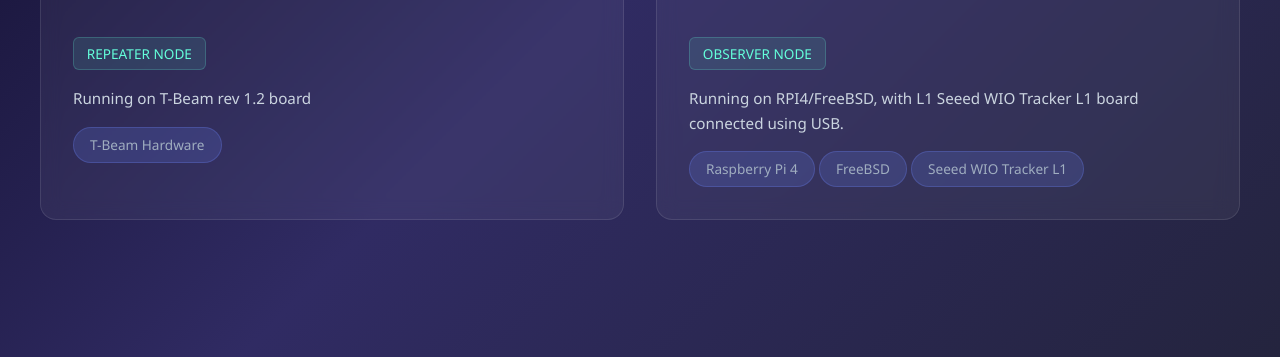
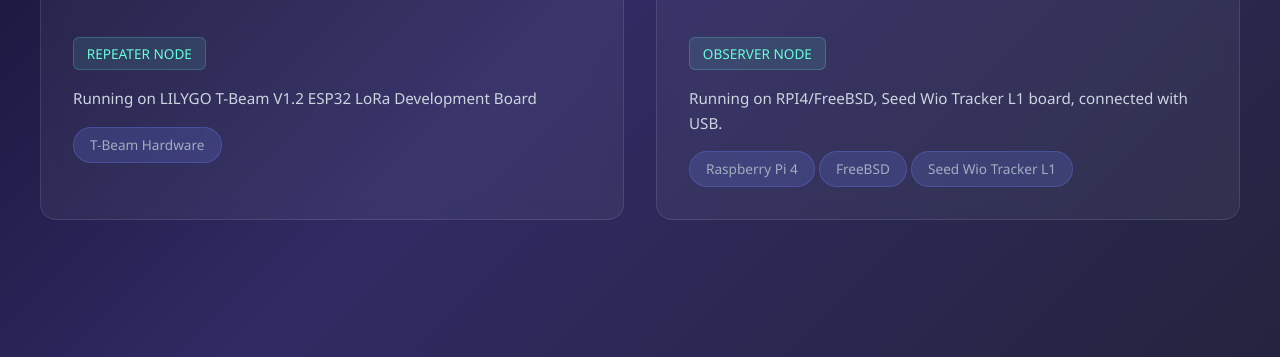
Before and after one commit to samm-git/mc.samm.cz, a plain HTML site: page index.html in a window 1280 px wide. Shown: the part 443-800 px from the top of the page. Drawn offline with Linux system fonts and the light colour scheme.

Commit message:
Update hardware descriptions in index.html

```diff
--- a/index.html
+++ b/index.html
@@ -174,7 +174,7 @@
                 </div>
                 <div class="label">REPEATER NODE</div>
                 <div class="info">
-                    Running on T-Beam rev 1.2 board
+                    Running on LILYGO T-Beam V1.2 ESP32 LoRa Development Board
                 </div>
                 <div class="tech-badge">T-Beam Hardware</div>
             </div>
@@ -186,11 +186,11 @@
                 </div>
                 <div class="label">OBSERVER NODE</div>
                 <div class="info">
-                    Running on RPI4/FreeBSD, with L1 Seeed WIO Tracker L1 board connected using USB.
+                    Running on RPI4/FreeBSD, Seed Wio Tracker L1 board, connected with USB.
                 </div>
                 <div class="tech-badge">Raspberry Pi 4</div>
                 <div class="tech-badge">FreeBSD</div>
-                <div class="tech-badge">Seeed WIO Tracker L1</div>
+                <div class="tech-badge">Seed Wio Tracker L1</div>
             </div>
         </div>
     </div>
```
